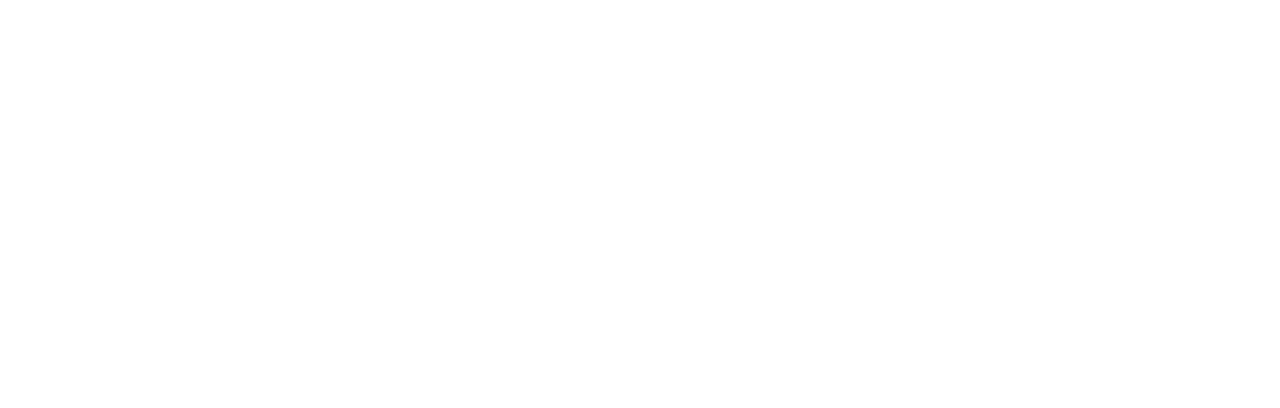
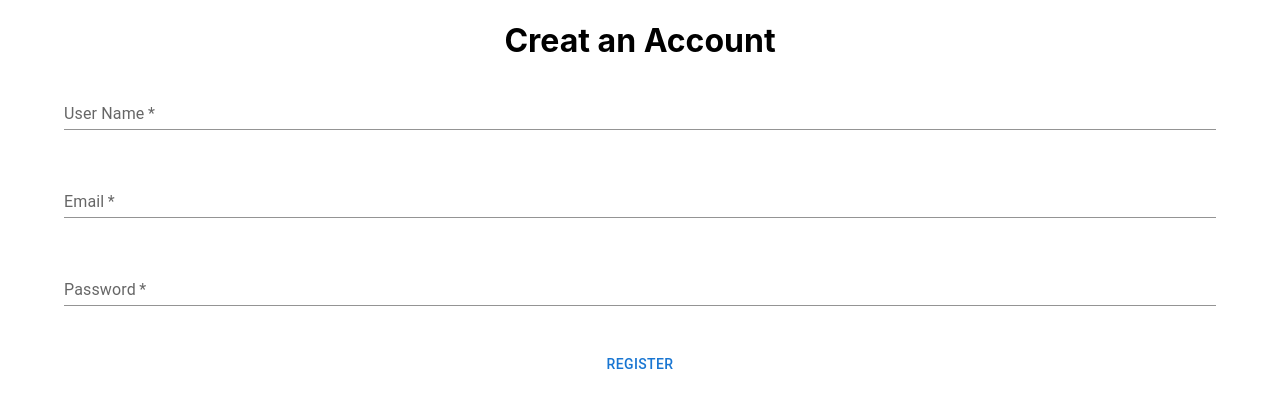
Before and after one commit to MP-Project-Rabab/client, a React (Create React App) app: page /register in a window 1280 px wide. Shown: the top 408 px of the page. Built offline with nearby package versions, Linux system fonts and the light colour scheme.

Commit message:
create Register Component

```diff
--- a/src/Component/Account/Register/Register.js
+++ b/src/Component/Account/Register/Register.js
@@ -1,12 +1,92 @@
-import React from 'react'
-import './style.css'
+import React, { useState } from "react";
+import { useNavigate } from "react-router-dom";
+import axios from "axios";
+import Stack from "@mui/material/Stack";
+import TextField from "@mui/material/TextField";
+import Button from "@mui/material/Button";
+import Container from "@mui/material/Container";
+
+import "./style.css";
 
 const Register = () => {
-    return (
-        <div>
+  const [msg, setMsg] = useState("");
+  const [register, setRegister] = useState({
+    userName: "",
+    email: "",
+    password: "",
+    role: "61c17ed647031d953256a722",
+  });
+  const navigate = useNavigate();
+  const creatUser = async () => {
+      console.log(register);
+    try {
+      const result = await axios.post(
+        `${process.env.REACT_APP_BASE_URL}/user/register`,
+        register
+      );
+      console.log(result.data);
+      navigate("/")
+      setMsg("Active your Email");
 
-        </div>
-    )
-}
+    } catch (error) {
+      console.log(error);
+    }
+  };
+  return (
+    <div className="registe">
+         <h1>Creat an Account</h1>
+      <Container>
+      <Stack spacing={5} className="register-form">
+          {/* User Name Field */}
+          <TextField
+            required
+            id="standard-required"
+            label="User Name"
 
-export default Register
+            variant="standard"
+            value={register.userName}
+            onChange={(ev) =>
+                setRegister({ ...register, userName: ev.target.value })
+            }
+          />
+
+          {/* Email Field */}
+          <TextField
+            required
+            id="standard-required"
+            label="Email"
+
+            type="email"
+            variant="standard"
+            value={register.email}
+            onChange={(ev) =>
+                setRegister({ ...register, email: ev.target.value })
+            }
+          />
+
+          {/* Password Field */}
+          <TextField
+            required
+            id="standard-password-input"
+            label="Password"
+
+            type="password"
+            autoComplete="current-password"
+            variant="standard"
+            value={register.password}
+            onChange={(ev) =>
+                setRegister({ ...register, password: ev.target.value })
+            }
+          />
+
+        <Button appearance="primary" onClick={creatUser}>
+          Register
+        </Button>
+      </Stack>
+      </Container>
+      <h1>{msg}</h1>
+    </div>
+  );
+};
+
+export default Register;
```
